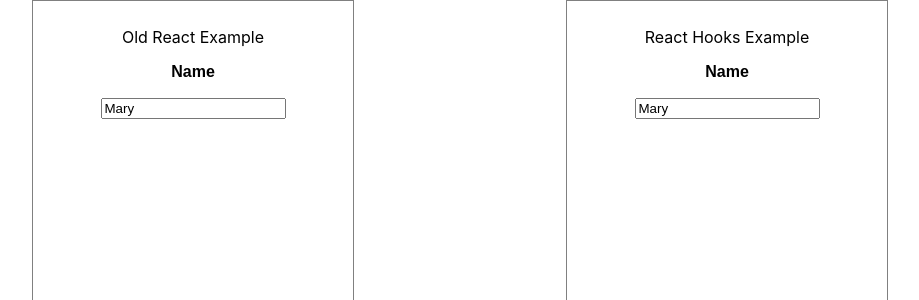
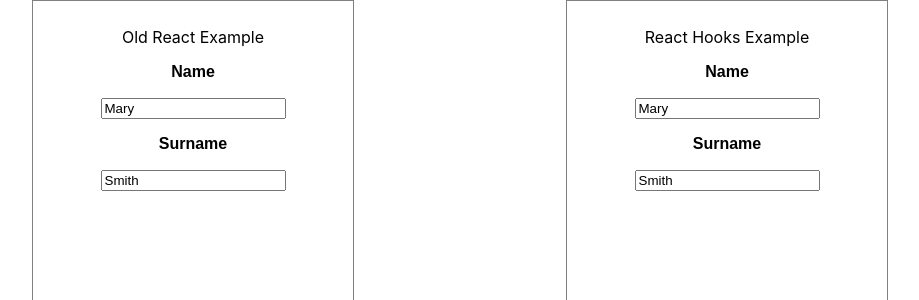
Before and after one commit to VizzzHu/react-hooks, a React (Create React App) app in the folder my-app/: page / in a window 1280 px wide. Shown: the top 300 px of the page, without its empty margins (180-1099 px from the left). Built offline with nearby package versions, Linux system fonts and the light colour scheme.

Commit message:
add surname hooks

```diff
--- a/my-app/src/OldReactExample.jsx
+++ b/my-app/src/OldReactExample.jsx
@@ -6,12 +6,19 @@ export default class OldReactExample extends React.Component {
     super(props);
     this.state = {
       name: 'Mary',
+      surname: 'Smith',
     };
   }
 
   handleNameChange = (e) => {
     this.setState({
-      name: e.target.value
+      name: e.target.value,
+    })
+  }
+
+  handleSurnameChange = (e) => {
+    this.setState({
+      surname: e.target.value,
     })
   }
 
@@ -25,6 +32,12 @@ export default class OldReactExample extends React.Component {
             onChange={this.handleNameChange}
           />
         </Row>
+        <Row label="Surname">
+          <input
+            value={this.state.surname}
+            onChange={this.handleSurnameChange}
+          />
+        </Row>
       </div>
     );
   }
--- a/my-app/src/ReactHooksExample.jsx
+++ b/my-app/src/ReactHooksExample.jsx
@@ -3,9 +3,14 @@ import Row from './Row';
 
 const ReactHooksExample = (props) => {
   const [name, setName] = useState('Mary');
+  const [surname, setSurname] = useState('Smith');
 
   const handleNameChange = (e) => {
     setName(e.target.value);
+  }
+
+  const handleSurnameChange = (e) => {
+    setSurname(e.target.value);
   }
 
   return (
@@ -17,6 +22,12 @@ const ReactHooksExample = (props) => {
           onChange={handleNameChange}
         />
       </Row>
+      <Row label="Surname">
+        <input
+          value={surname}
+          onChange={handleSurnameChange}
+        />
+      </Row>
     </div>
   );
 };
```
